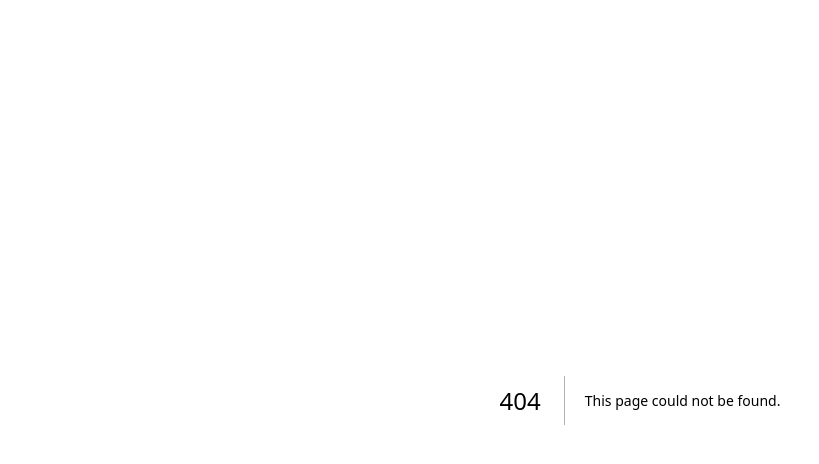
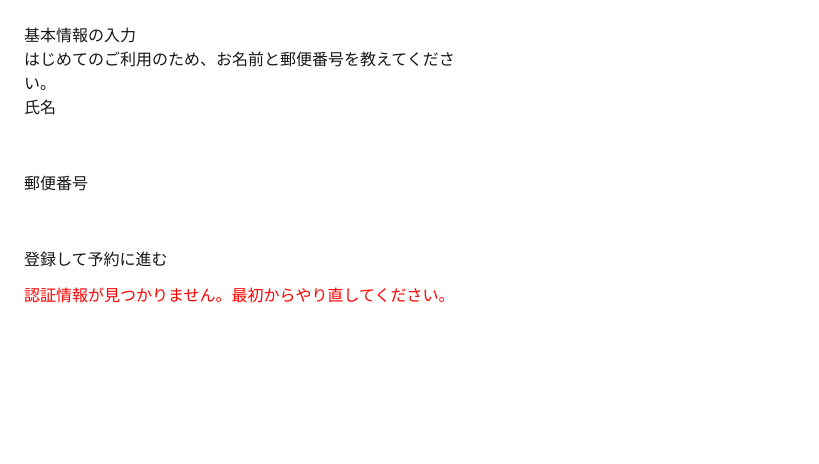
Before and after one commit to icuel/booking-app, a Next.js app: page /onboard in a window 1280 px wide. Before the commit this address had no page. Shown: the top 464 px of the page, without its empty margins (0-819 px from the left). Built offline with nearby package versions, Linux system fonts and the light colour scheme; no server answers.

Commit message:
Create page.tsx

```diff
--- /dev/null
+++ b/app/onboard/page.tsx
@@ -0,0 +1,117 @@
+'use client'
+
+import { FormEvent, useEffect, useState } from 'react'
+import { useRouter } from 'next/navigation'
+import { supabase } from '../../lib/supabaseClient'
+
+export default function OnboardPage() {
+  const router = useRouter()
+  const [email, setEmail] = useState<string | null>(null)
+  const [name, setName] = useState('')
+  const [postalCode, setPostalCode] = useState('')
+  const [loading, setLoading] = useState(false)
+  const [error, setError] = useState<string | null>(null)
+
+  useEffect(() => {
+    const run = async () => {
+      const { data } = await supabase.auth.getSession()
+      const sessionEmail = data.session?.user.email ?? null
+
+      if (!sessionEmail) {
+        setError('認証情報が見つかりません。最初からやり直してください。')
+        return
+      }
+
+      setEmail(sessionEmail)
+    }
+
+    run()
+  }, [])
+
+  const handleSubmit = async (e: FormEvent) => {
+    e.preventDefault()
+    setError(null)
+
+    if (!email) {
+      setError('メールアドレスが取得できません。')
+      return
+    }
+
+    setLoading(true)
+
+    try {
+      const res = await fetch('/api/hubspot/create-contact', {
+        method: 'POST',
+        headers: { 'Content-Type': 'application/json' },
+        body: JSON.stringify({ email, name, postalCode }),
+      })
+
+      const data = await res.json()
+
+      if (!res.ok || !data.ok) {
+        throw new Error(data.error || 'HubSpot へのコンタクト登録に失敗しました')
+      }
+
+      // 登録OK → 予約画面へ
+      router.replace('/book')
+    } catch (err: any) {
+      console.error(err)
+      setError(err.message || 'エラーが発生しました')
+    } finally {
+      setLoading(false)
+    }
+  }
+
+  if (!email && !error) {
+    return (
+      <div style={{ padding: 24 }}>
+        <p>認証情報を確認しています…</p>
+      </div>
+    )
+  }
+
+  return (
+    <div style={{ padding: 24, maxWidth: 480 }}>
+      <h1>基本情報の入力</h1>
+      <p>はじめてのご利用のため、お名前と郵便番号を教えてください。</p>
+
+      {email && (
+        <p style={{ marginBottom: 16 }}>
+          認証済みメールアドレス：<strong>{email}</strong>
+        </p>
+      )}
+
+      <form onSubmit={handleSubmit}>
+        <div style={{ marginBottom: 12 }}>
+          <label>
+            氏名<br />
+            <input
+              type="text"
+              required
+              value={name}
+              onChange={(e) => setName(e.target.value)}
+              style={{ padding: 8, width: '100%', boxSizing: 'border-box' }}
+            />
+          </label>
+        </div>
+        <div style={{ marginBottom: 12 }}>
+          <label>
+            郵便番号<br />
+            <input
+              type="text"
+              required
+              value={postalCode}
+              onChange={(e) => setPostalCode(e.target.value)}
+              style={{ padding: 8, width: '100%', boxSizing: 'border-box' }}
+            />
+          </label>
+        </div>
+        <button type="submit" disabled={loading}>
+          {loading ? '送信中…' : '登録して予約に進む'}
+        </button>
+      </form>
+
+      {error && <p style={{ color: 'red', marginTop: 12 }}>{error}</p>}
+    </div>
+  )
+}
```
